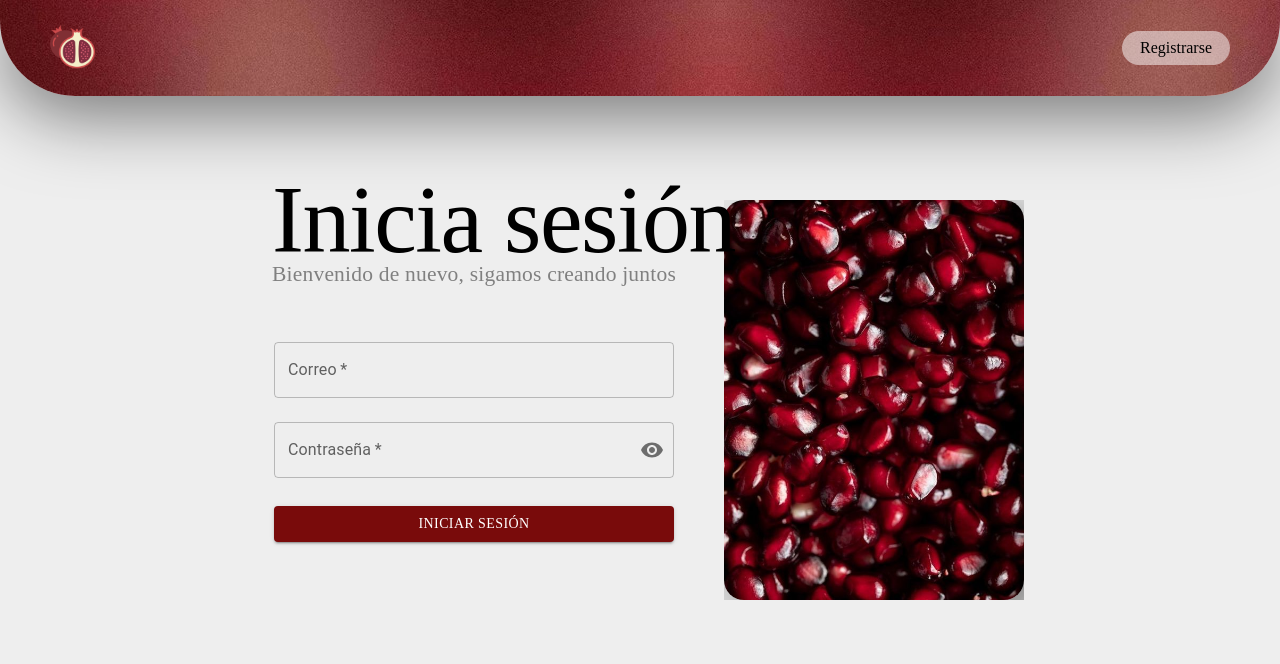
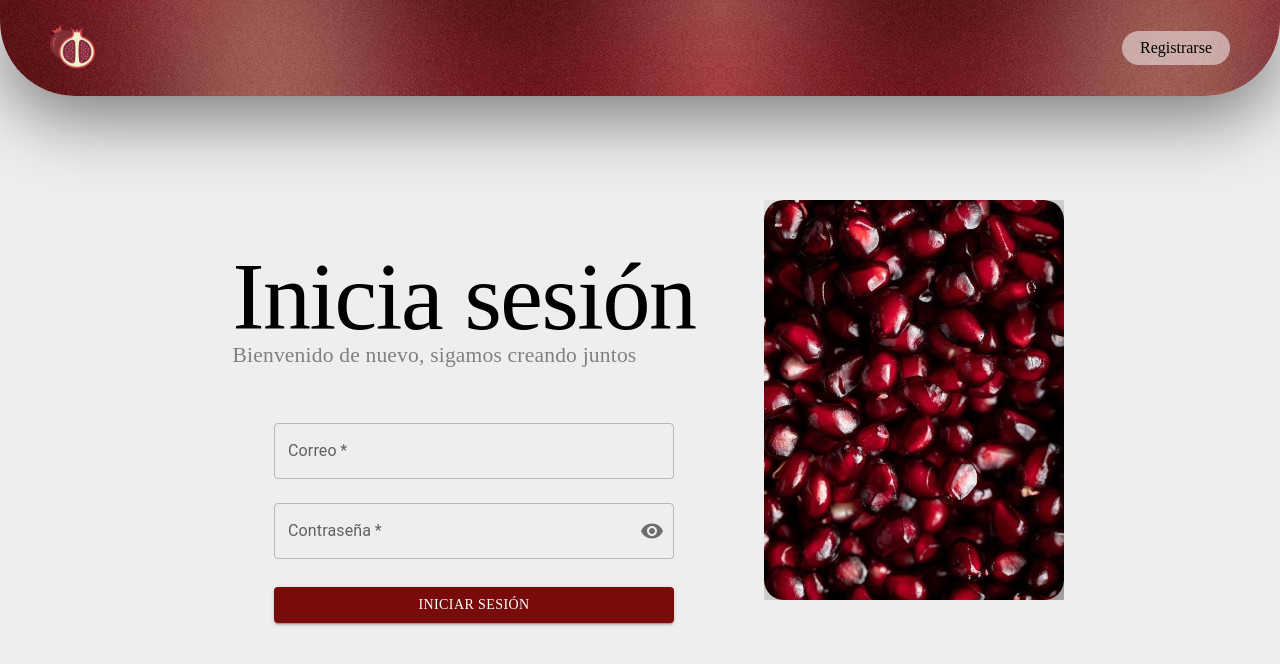
Before and after one commit to perrohambreado/threadOneReact, a React (Create React App) app in the folder reactthreadone/: page /login in a window 1280 px wide. Shown: the top 664 px of the page. Built offline with nearby package versions, Linux system fonts and the light colour scheme.

Commit message:
cambios login

```diff
--- a/reactthreadone/src/components/login/LoginText.js
+++ b/reactthreadone/src/components/login/LoginText.js
@@ -7,7 +7,7 @@ function LoginText() {
             component="section"
             sx={{ display: 'flex', flexDirection: 'column', justifyContent: 'center', alignItems: 'flex-start', margin: '1em' }}
         >
-            <Typography variant="h1" component="h1" sx={{ fontFamily: 'Cormorant, serif', marginTop:"100px", color: "black"}}>
+            <Typography variant="h1" component="h1" sx={{ fontFamily: 'Cormorant, serif', marginRight: '20px', color: "black", position: 'relative', marginBottom: '50px'}}>
                 Inicia sesión
             </Typography>
             <Typography variant="body1" sx={{ fontFamily: 'Cormorant, serif', marginBottom: '20px', fontSize:"21.5px", color:"grey" }}>
```
